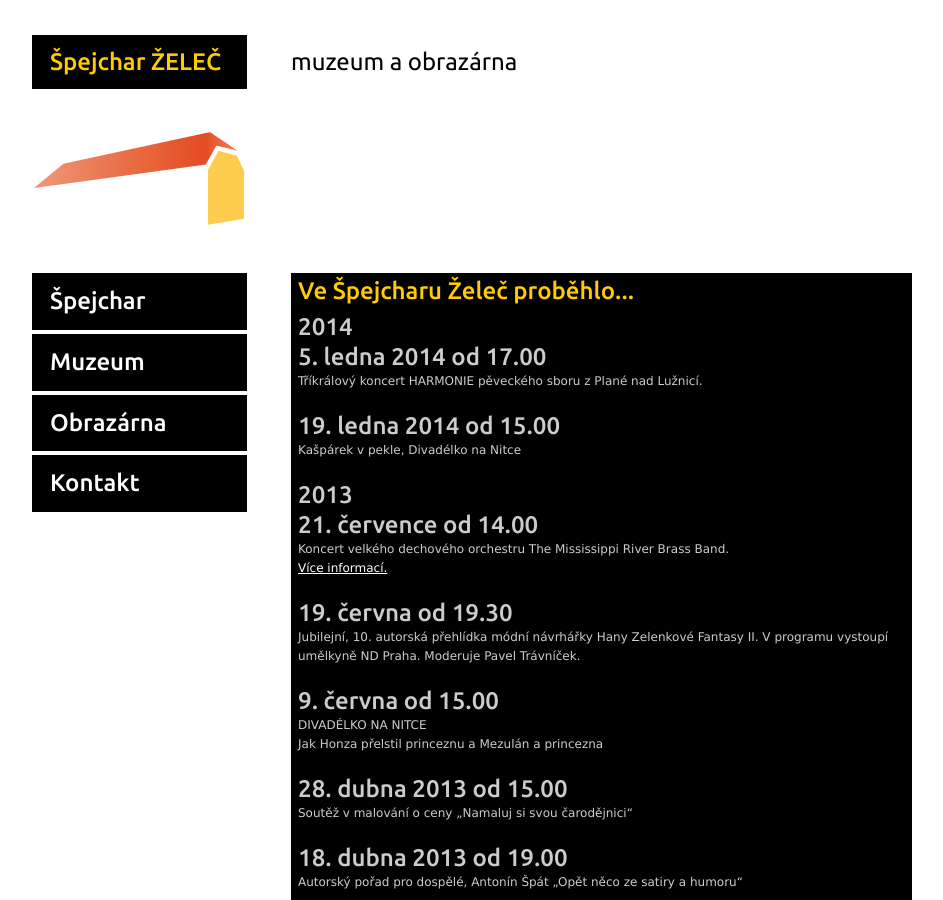
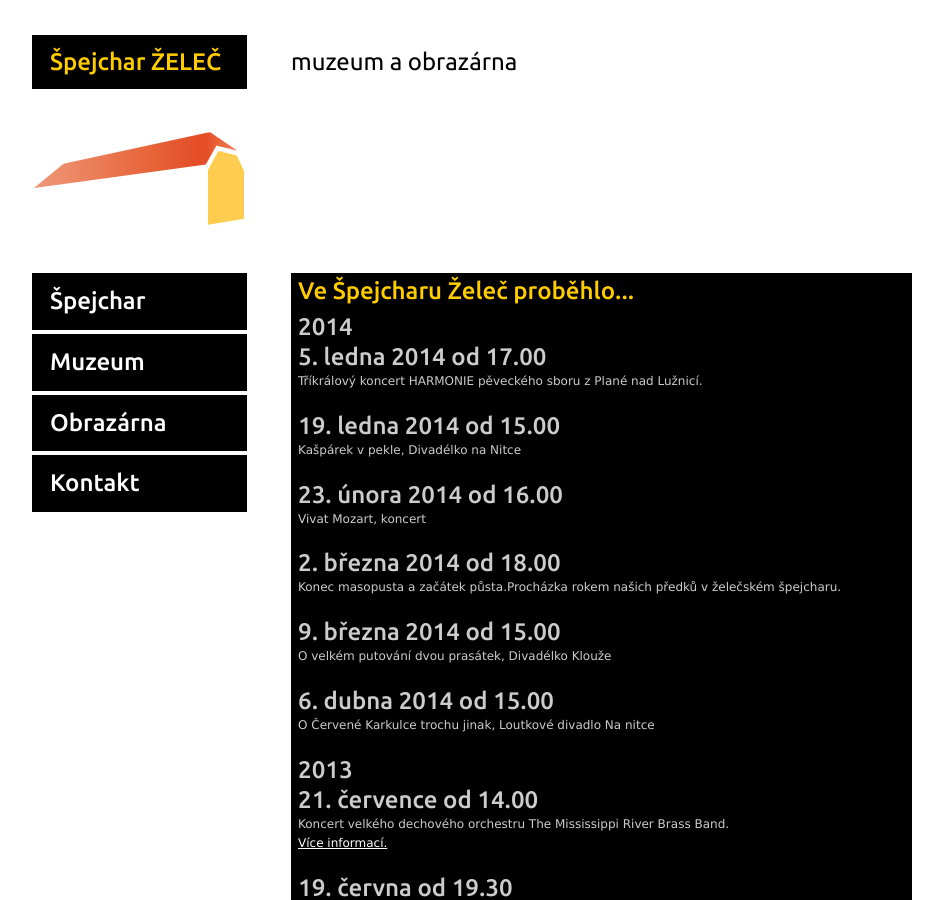
Before and after one commit to spejcharzelec/spejcharzelec.github.com, a Jekyll site: the page built from _posts/2011-12-24-archiv-akci.html, in a window 1280 px wide and 900 px high. Shown: the whole window, without its empty margins (168-1111 px from the left). Built offline with Jekyll 4.4.1, drawn with Linux system fonts in a browser that asks for light colours.

Commit message:
Update 2011-12-24-archiv-akci.html

```diff
--- a/_posts/2011-12-24-archiv-akci.html
+++ b/_posts/2011-12-24-archiv-akci.html
@@ -12,6 +12,12 @@ Tříkrálový koncert HARMONIE pěveckého sboru z Plané nad Lužnicí.<br /><
 
 <h2>19. ledna 2014 od 15.00</h2>
 Kašpárek v pekle, Divadélko na Nitce<br /><br />
+
+<h2>23. února 2014 od 16.00</h2>Vivat Mozart, koncert<br /><br /><h2>2. března 2014 od 18.00</h2>Konec masopusta a začátek půsta.Procházka rokem našich předků v želečském špejcharu. <br /><br />
+
+<h2>9. března 2014 od 15.00</h2>O velkém putování dvou prasátek, Divadélko Klouže<br /><br />
+
+<h2>6. dubna 2014 od 15.00</h2>O Červené Karkulce trochu jinak, Loutkové divadlo Na nitce<br /><br />
 
 <h2>2013</h2>
 
```
